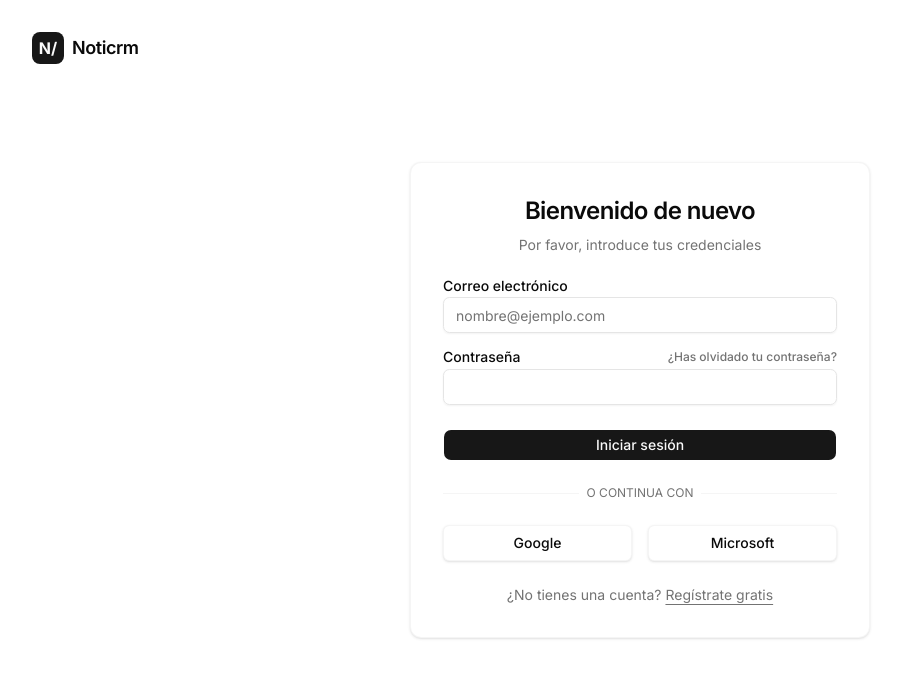
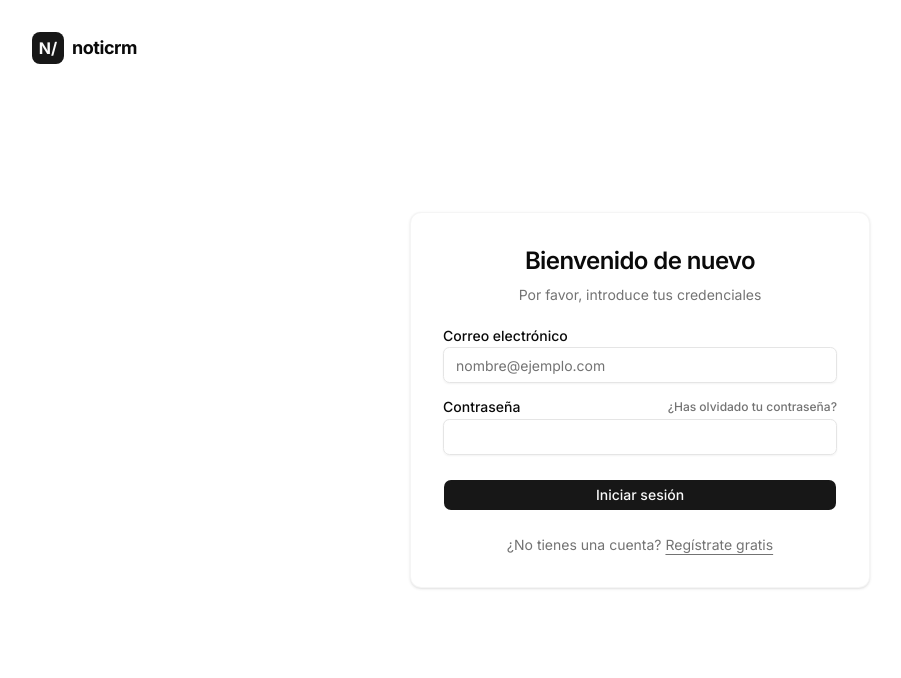
Before and after one commit to cloudindev/noticrm, a Next.js app: page /login in a window 1280 px wide. Shown: the top 678 px of the page, without its empty margins (0-901 px from the left). Built offline with nearby package versions, Linux system fonts and the light colour scheme.

Commit message:
feat: Modify auth logo and remove disabled social logins

```diff
--- a/src/app/(auth)/layout.tsx
+++ b/src/app/(auth)/layout.tsx
@@ -13,7 +13,7 @@ export default function AuthLayout({
           <div className="flex h-8 w-8 items-center justify-center rounded-lg bg-primary text-primary-foreground font-bold font-mono">
             N/
           </div>
-          <span className="text-lg font-semibold tracking-tight">Noticrm</span>
+          <span className="text-lg font-bold tracking-tight">noticrm</span>
         </Link>
       </div>
       <div className="w-full max-w-[460px] rounded-xl border border-border/40 bg-card p-6 sm:p-8 shadow-sm">
--- a/src/app/(auth)/login/page.tsx
+++ b/src/app/(auth)/login/page.tsx
@@ -18,26 +18,6 @@ export default function LoginPage() {
         <Suspense fallback={<div className="h-[200px] w-full animate-pulse rounded-md bg-muted/50" />}>
           <LoginForm />
         </Suspense>
-
-        <div className="relative">
-          <div className="absolute inset-0 flex items-center">
-            <span className="w-full border-t border-border/40" />
-          </div>
-          <div className="relative flex justify-center text-xs uppercase">
-            <span className="bg-background px-2 text-muted-foreground">
-              O continua con
-            </span>
-          </div>
-        </div>
-
-        <div className="grid grid-cols-2 gap-4">
-          <button type="button" className="inline-flex h-9 items-center justify-center rounded-md border border-border/40 bg-background px-4 py-2 text-sm font-medium shadow-sm transition-colors hover:bg-accent hover:text-accent-foreground">
-            Google
-          </button>
-          <button type="button" className="inline-flex h-9 items-center justify-center rounded-md border border-border/40 bg-background px-4 py-2 text-sm font-medium shadow-sm transition-colors hover:bg-accent hover:text-accent-foreground">
-            Microsoft
-          </button>
-        </div>
       </div>
 
       <p className="px-8 text-center text-sm text-muted-foreground">
```
